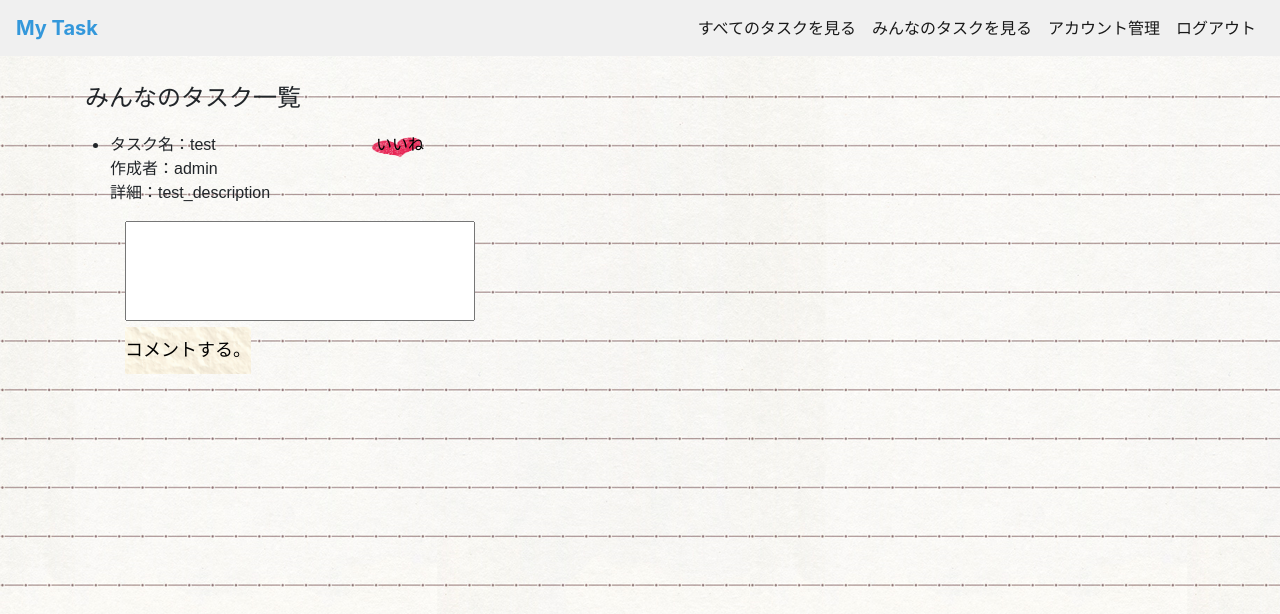
After one commit to sorapanel/todolist, a Django app: page /online_task/ in a window 1280 px wide. The commit adds this page. Shown: the top 614 px of the page. Run offline with Django 4.2, Linux system fonts and the light colour scheme; a user stored in the database is signed in; data comes from the database, SQL or seed files in the repository; both versions use the stored data as it was after the commit; some libraries are stand-ins or nearby versions; some web fonts are replaced.

Commit message:
comp_marge_frontend_createAnd...

```diff
--- a/myTask/admin.py
+++ b/myTask/admin.py
@@ -1,6 +1,8 @@
 from django.contrib import admin
 
 # Register your models here.
-from . models import TaskModel
+from . models import TaskModel, LikeModel, CommentModel
 
 admin.site.register(TaskModel)
+admin.site.register(LikeModel)
+admin.site.register(CommentModel)
--- a/myTask/models.py
+++ b/myTask/models.py
@@ -13,3 +13,22 @@ class TaskModel(models.Model):
     like = models.IntegerField(null=False,blank=False,default=0,)
     active = models.BooleanField(null=False, default=True)
     done = models.BooleanField(null=False, default=False,)
+
+class LikeModel(models.Model):
+    is_like = models.BooleanField(null=False, default=False,)
+    task = models.ForeignKey(TaskModel, on_delete=models.CASCADE, to_field="task_id",)
+    user_name = models.CharField(null=False, max_length=100, blank=False,)
+
+    class Meta:
+        constraints = [
+            models.UniqueConstraint(
+                fields=["task", "user_name"],
+                name="like_unique"
+            ),
+        ]
+
+class CommentModel(models.Model):
+    comment_id = models.BigAutoField(primary_key=True,)
+    task = models.ForeignKey(TaskModel, on_delete=models.CASCADE, to_field="task_id",)
+    user_name = models.CharField(null=False, max_length=100, blank=False,)
+    content = models.CharField(null=False, max_length=250, blank=True,)
--- a/myTask/templates/base.html
+++ b/myTask/templates/base.html
@@ -19,6 +19,13 @@
             background-image: url("{% static 'text_ver2.png' %}");
             background-repeat: repeat;
         }
+        button{
+        border: none;
+        background-color: rgba(0,0,0,0);
+        }
+        button:focus {
+            outline: none;
+        }
         .edit-task{
             background-image: url('{% static "stickynote_11.png" %}');
             background-size: cover;
@@ -26,12 +33,58 @@
             color: #000000;
             font-size: large;
         }
+        .edit-task:hover{
+            color: #3498db;
+        }
+        .like{
+            background-image: url('{% static "like.png" %}');
+            background-size: 60px 30px;
+            background-repeat: no-repeat;
+            background-color: rgba(0, 0, 0, 0);
+            border: none;
+        }
+        .like:hover{
+            color: #3498db;
+            text-decoration: underline;
+        }
         .add-task{
             background-image: url('{% static "addTask_image_ver2.jpg" %}');
             background-size: cover;
             color: black;
             padding: 20px;
             font-size: large;
+        }
+        textarea{
+            resize:none;
+            width: 350px;
+            height: 100px;
+        }
+        .add-task:hover{
+            color: #3498db;
+        }
+        .comment{
+            background-image: url('{% static "addTask_image_ver2.jpg" %}');
+            background-size: cover;
+            color: black;
+            padding: 15px 0px;
+            font-size: large;
+            border: none;
+        }
+        .comment:hover{
+            color: #3498db;
+            text-decoration: underline;
+        }
+        .do-comment{
+            background-image: url('{% static "addTask_image_ver2.jpg" %}');
+            background-size: cover;
+            color: black;
+            padding: 10px 0px;
+            font-size: large;
+            border: none;
+        }
+        .do-comment:hover{
+            color: #3498db;
+            text-decoration: underline;
         }
     </style>
 </head>
@@ -47,6 +100,9 @@
             <ul class="navbar-nav ml-auto">
                 <li class="nav-item active">
                     <a class="nav-link" href="{% url 'all_task' %}">すべてのタスクを見る</a>
+                </li>
+                <li class="nav-item active">
+                    <a class="nav-link" href="{% url 'online_task' %}">みんなのタスクを見る</a>
                 </li>
                 <li class="nav-item active">
                     <a class="nav-link" href="{% url 'manage' %}">アカウント管理</a>
--- a/myTask/templates/myTask/allTask.html
+++ b/myTask/templates/myTask/allTask.html
@@ -9,7 +9,7 @@
         {% endif %}
         {% for task in tasks %}
         <div>
-          <li><p  class="hand-letter">{{ task.task_id }}-{{ task.name }} <br>開始： {{ task.start_date }}/{{ task.start_time }}&#9;終了：{{ task.finish_date }}/{{ task.finish_time }} <br> 詳細：{{ task.description }}</p>
+          <li><p  class="hand-letter">{{ task.task_id }}-{{ task.name }} <br>開始： {{ task.start_date }}/{{ task.start_time }}&#9;終了：{{ task.finish_date }}/{{ task.finish_time }} <br>いいね数：{{ task.like }}<br>詳細：{{ task.description }}</p>
           <a href="{% url 'mod_task' task.task_id %}" class="edit-task hand-letter">タスクを編集</a>
           <br><br><br>
         </div>
--- /dev/null
+++ b/myTask/templates/myTask/onlineTask.html
@@ -0,0 +1,38 @@
+{% extends "base.html" %}
+{% block content %}
+<div>
+    <p class="hand-letter" style="font-size: x-large;">みんなのタスク一覧</p>
+    {% if is_message %}
+    <script>
+      alert('{{ message }}');
+    </script>
+    {% endif %}
+    <ul>
+        {% if condition %}
+        <li class="hand-letter">タスクが存在しません。</li>
+        {% endif %}
+        {% for task in tasks %}
+        <div>
+          <div class="row">
+            <li><p class="hand-letter">タスク名：{{ task.name }}<br>作成者：{{ task.user_name }}<br>詳細：{{ task.description }}</p></li>
+            <form method="post" style="padding-left: 100px;">
+              {% csrf_token %}
+              <input type="hidden" name="like" value="{{ task.task_id }}">
+              <button class="like hand-letter" data-task-id="{{ task.task_id }}" type="submit">いいね</button>
+            </form>
+          </div>
+
+          <form method="post">
+            {% csrf_token %}
+            <input type="hidden" name="id" value="{{ task.task_id }}">
+            <textarea name="comment" id="comment"></textarea>
+            <br>
+            <button class="do-comment hand-letter" data-task-id="{{ task.task_id }}" type="submit">コメントする。</button>
+          </form>
+
+        </div>
+        {% endfor %}
+    </ul>
+</div>
+
+{% endblock %}
--- a/myTask/urls.py
+++ b/myTask/urls.py
@@ -9,4 +9,5 @@ urlpatterns = [
     path('mod_task/<int:pk>', login_required(views.Modify.as_view()), name = "mod_task"),
     path('all_task/', login_required(views.AllTask), name = "all_task"),
     path('manage/', login_required(views.Manage), name="manage"),
+    path('online_task/', login_required(views.OnlineTask), name="online_task"),
 ]
--- a/myTask/views.py
+++ b/myTask/views.py
@@ -1,13 +1,10 @@
-from django.forms.models import BaseModelForm
-from django.http import HttpResponse
 from django.shortcuts import render, redirect
 from django.views.generic import TemplateView
-from .models import TaskModel
+from .models import TaskModel, CommentModel, LikeModel
 from .forms import TaskForm,TaskForm_Update
 import datetime
 from django.views.generic.edit import UpdateView
 from django.urls import reverse_lazy
-from django import forms
 
 # Create your views here.
 def Main(request):
@@ -175,6 +172,7 @@ def AllTask(request):
             start_time = content.start_time
             finish_date = content.finish_date
             finish_time = content.finish_time
+            like = content.like
 
             tasks.append({
                 'task_id':task_id,
@@ -184,10 +182,28 @@ def AllTask(request):
                 'start_time':start_time,
                 'finish_date':finish_date,
                 'finish_time':finish_time,
+                'like':like,
             })
 
     sorted_tasks = sorted(tasks, key=lambda x: x["start_time"])
     sorted_tasks = sorted(sorted_tasks, key=lambda x: x["start_date"])
+
+    comments = []
+
+    for task in sorted_tasks:
+        print(task['task_id'])
+        comment = CommentModel.objects.filter(task=TaskModel.objects.get(task_id=task['task_id']))
+        for com in comment:
+            comments.append({
+                'task_name':com.task.name,
+                'content':com.content,
+                'user_name':com.user_name,
+            })
+
+    if request.method == 'POST':
+        str = request.POST.get('comment', None)
+        if str is not None:
+            return render(request, 'myTask/comment.html', {'comments':comments,})
 
     params = {
             'tasks':sorted_tasks,
@@ -226,3 +242,99 @@ def Manage(request):
 
     else:
         return redirect('index')
+
+def OnlineTask(request):
+    contents = TaskModel.objects.filter(active=True, done=True)
+
+    tasks = []
+
+    condition = True
+
+    message = ''
+
+    if any(contents):
+        condition = False
+
+
+    for content in contents:
+        task_id = content.task_id
+        name = content.name
+        description = content.description
+        start_date = content.start_date
+        start_time = content.start_time
+        finish_date = content.finish_date
+        finish_time = content.finish_time
+        user_name = content.user_name
+        like = content.like
+
+        tasks.append({
+            'task_id':task_id,
+            'name':name,
+            'description':description,
+            'start_date':start_date,
+            'start_time':start_time,
+            'finish_date':finish_date,
+            'finish_time':finish_time,
+            'user_name':user_name,
+            'like':like,
+        })
+
+    sorted_tasks = sorted(tasks, key=lambda x: x["start_time"])
+    sorted_tasks = sorted(sorted_tasks, key=lambda x: x["start_date"])
+
+    if request.method == 'POST':
+        task_id = request.POST.get('like', None)
+        username = request.session.get('username', None)
+        if task_id is not None:
+            task = TaskModel.objects.get(task_id = task_id)
+            try:
+                islike = LikeModel.objects.get(user_name=username['username'], task=task)
+            except LikeModel.DoesNotExist:
+                islike = LikeModel.objects.create(user_name=username['username'], task=task)
+                pass
+
+            if islike is not None:
+                if islike.is_like:
+                    islike.is_like = False
+                    task.like -= 1
+                    print(task.like)
+                    islike.save()
+                    task.save()
+                else:
+                    islike.is_like = True
+                    task.like += 1
+                    print(task.like)
+                    islike.save()
+                    task.save()
+            else:
+                print("LikeModelが存在しません。")
+        else:
+            message = 'タスクが見つかりませんでした。もう一度みんなのタスクを見るを更新してください。'
+
+        task_id = request.POST.get('id', None)
+        content = request.POST.get('comment', None)
+
+        if task_id is not None:
+            if content is not None:
+                if content == '':
+                    message = 'コメントが入力されていません。'
+                else:
+                    task = TaskModel.objects.get(task_id=task_id)
+                    CommentModel.objects.create(content=content, task=task, user_name=username['username'])
+                    message = 'コメントを送信しました。'
+            else:
+                message = 'コメントが送信できませんでした。もう一度コメントし直してください。'
+
+    if message == '':
+        is_message = False
+    else:
+        is_message = True
+
+    params = {
+            'tasks':sorted_tasks,
+            'condition':condition,
+            'message':message,
+            'is_message':is_message,
+    }
+
+    return render(request, 'myTask/onlineTask.html', params)
```
Also changed, not shown: myTask/templates/myTask/comment.html (added, +15 -0 lines), myTask/templates/myTask/main.html (+8 -0 lines), myTask/templates/myTask/test.html (added, +19 -0 lines), db.sqlite3, myTask/migrations/0001_initial.py, myTask/static/good.png (added), myTask/static/like.png (added).
